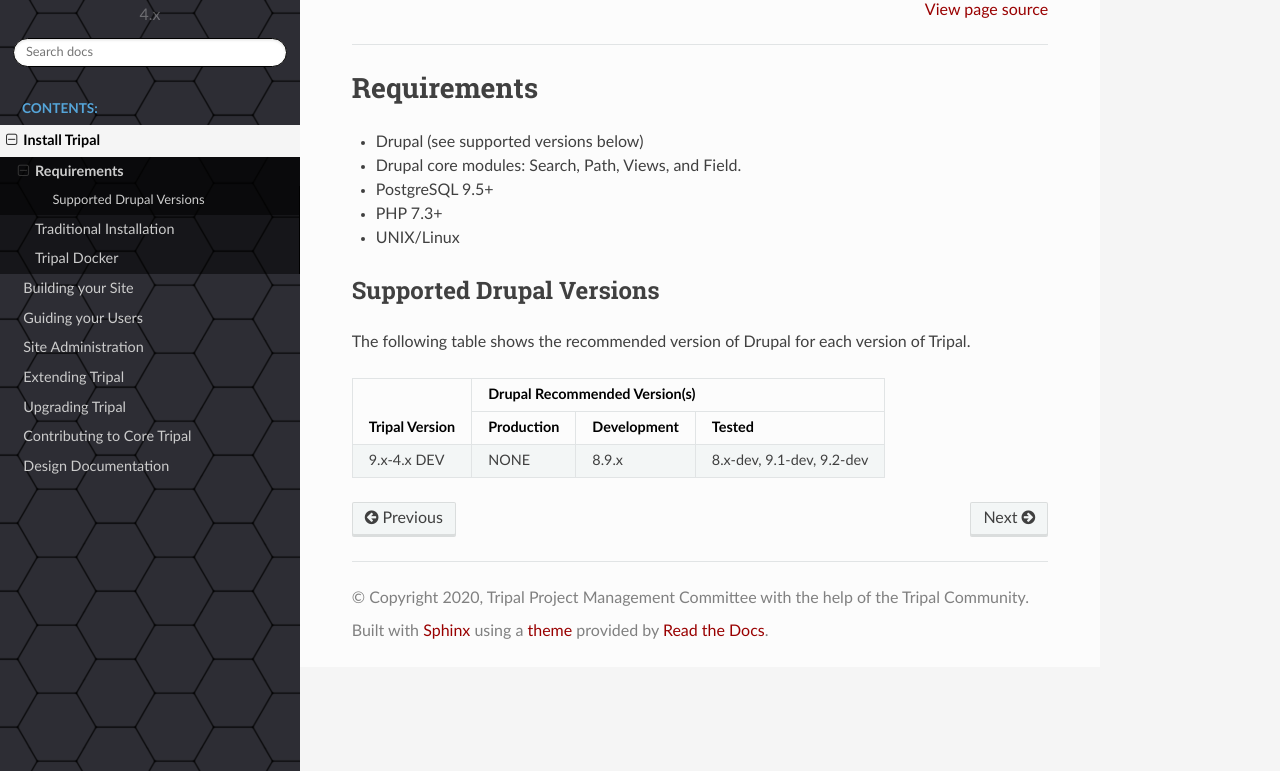
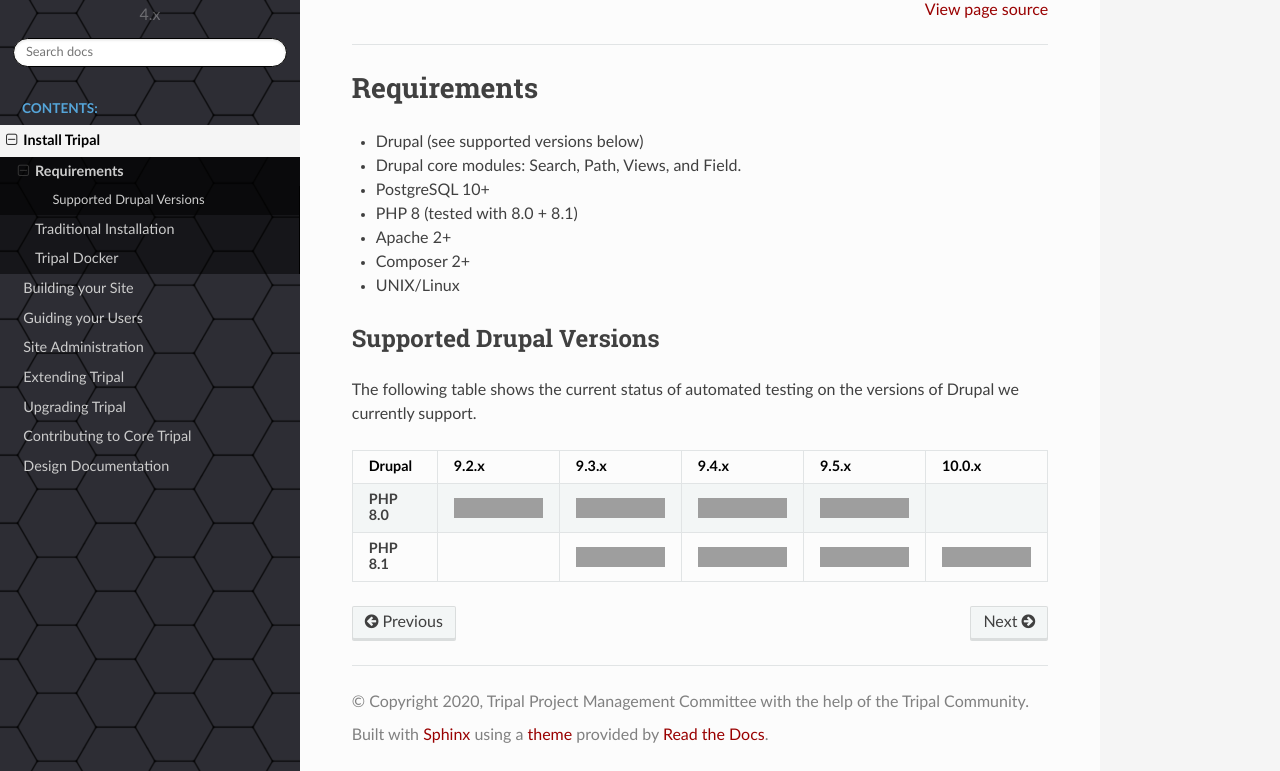
Before and after one commit to tripal/tripal_doc, a Sphinx documentation site: the page built from docs/install/requirements.rst, in a window 1280 px wide and 1111 px high. Shown: the part 340-1111 px from the top of the window. Built offline with Sphinx 7.4.7 and the Read the Docs theme 2.0.0, drawn with Linux system fonts in a browser that asks for light colours; grey boxes are pictures that could not be loaded.

Commit message:
Update requirements page.

```diff
--- a/docs/install/requirements.rst
+++ b/docs/install/requirements.rst
@@ -4,19 +4,39 @@
 
 - Drupal (see supported versions below)
 - Drupal core modules: Search, Path, Views, and Field.
-- PostgreSQL 9.5+
-- PHP 7.3+
+- PostgreSQL 10+
+- PHP 8 (tested with 8.0 + 8.1)
+- Apache 2+
+- Composer 2+
 - UNIX/Linux
 
 Supported Drupal Versions
 ---------------------------
 
-The following table shows the recommended version of Drupal for each version of Tripal.
+The following table shows the current status of automated testing on the versions
+of Drupal we currently support.
 
-+----------------+------------------------+-------------------------+----------------------------+
-|                |  Drupal Recommended Version(s)                                                |
-+                +------------------------+-------------------------+----------------------------+
-| Tripal Version | Production             | Development             | Tested                     |
-+================+========================+=========================+============================+
-| 9.x-4.x DEV    |  NONE                  | 8.9.x                   | 8.x-dev, 9.1-dev, 9.2-dev  |
-+----------------+------------------------+-------------------------+----------------------------+
+=========== ============ ============== ============== ============== ================
+Drupal      9.2.x        9.3.x          9.4.x          9.5.x          10.0.x
+=========== ============ ============== ============== ============== ================
+**PHP 8.0** |PHP8D9.2.x| |PHP8D9.3.x|   |PHP8D9.4.x|   |PHP8D9.5.x|
+**PHP 8.1**              |PHP8.1D9.3.x| |PHP8.1D9.4.x| |PHP8.1D9.5.x| |PHP8.1D10.0.x|
+=========== ============ ============== ============== ============== ================
+
+
+.. |PHP8D9.2.x| image:: https://github.com/tripal/t4d8/actions/workflows/MAIN-phpunit-php8_D9_2x.yml/badge.svg
+   :target: https://github.com/tripal/t4d8/actions/workflows/MAIN-phpunit-php8_D9_2x.yml
+.. |PHP8D9.3.x| image:: https://github.com/tripal/t4d8/actions/workflows/MAIN-phpunit-php8_D9_3x.yml/badge.svg
+   :target: https://github.com/tripal/t4d8/actions/workflows/MAIN-phpunit-php8_D9_3x.yml
+.. |PHP8D9.4.x| image:: https://github.com/tripal/t4d8/actions/workflows/MAIN-phpunit-php8_D9_4x.yml/badge.svg
+   :target: https://github.com/tripal/t4d8/actions/workflows/MAIN-phpunit-php8_D9_4x.yml
+.. |PHP8D9.5.x| image:: https://github.com/tripal/t4d8/actions/workflows/MAIN-phpunit-php8_D9_5x.yml/badge.svg
+   :target: https://github.com/tripal/t4d8/actions/workflows/MAIN-phpunit-php8_D9_5x.yml
+.. |PHP8.1D9.3.x| image:: https://github.com/tripal/t4d8/actions/workflows/MAIN-phpunit-php8.1_D9_3x.yml/badge.svg
+   :target: https://github.com/tripal/t4d8/actions/workflows/MAIN-phpunit-php8.1_D9_3x.yml
+.. |PHP8.1D9.4.x| image:: https://github.com/tripal/t4d8/actions/workflows/MAIN-phpunit-php8.1_D9_4x.yml/badge.svg
+   :target: https://github.com/tripal/t4d8/actions/workflows/MAIN-phpunit-php8.1_D9_4x.yml
+.. |PHP8.1D9.5.x| image:: https://github.com/tripal/t4d8/actions/workflows/MAIN-phpunit-php8.1_D9_5x.yml/badge.svg
+   :target: https://github.com/tripal/t4d8/actions/workflows/MAIN-phpunit-php8.1_D9_5x.yml
+.. |PHP8.1D10.0.x| image:: https://github.com/tripal/t4d8/actions/workflows/MAIN-phpunit-php8.1_D10_0x.yml/badge.svg
+   :target: https://github.com/tripal/t4d8/actions/workflows/MAIN-phpunit-php8.1_D10_0x.yml
```
